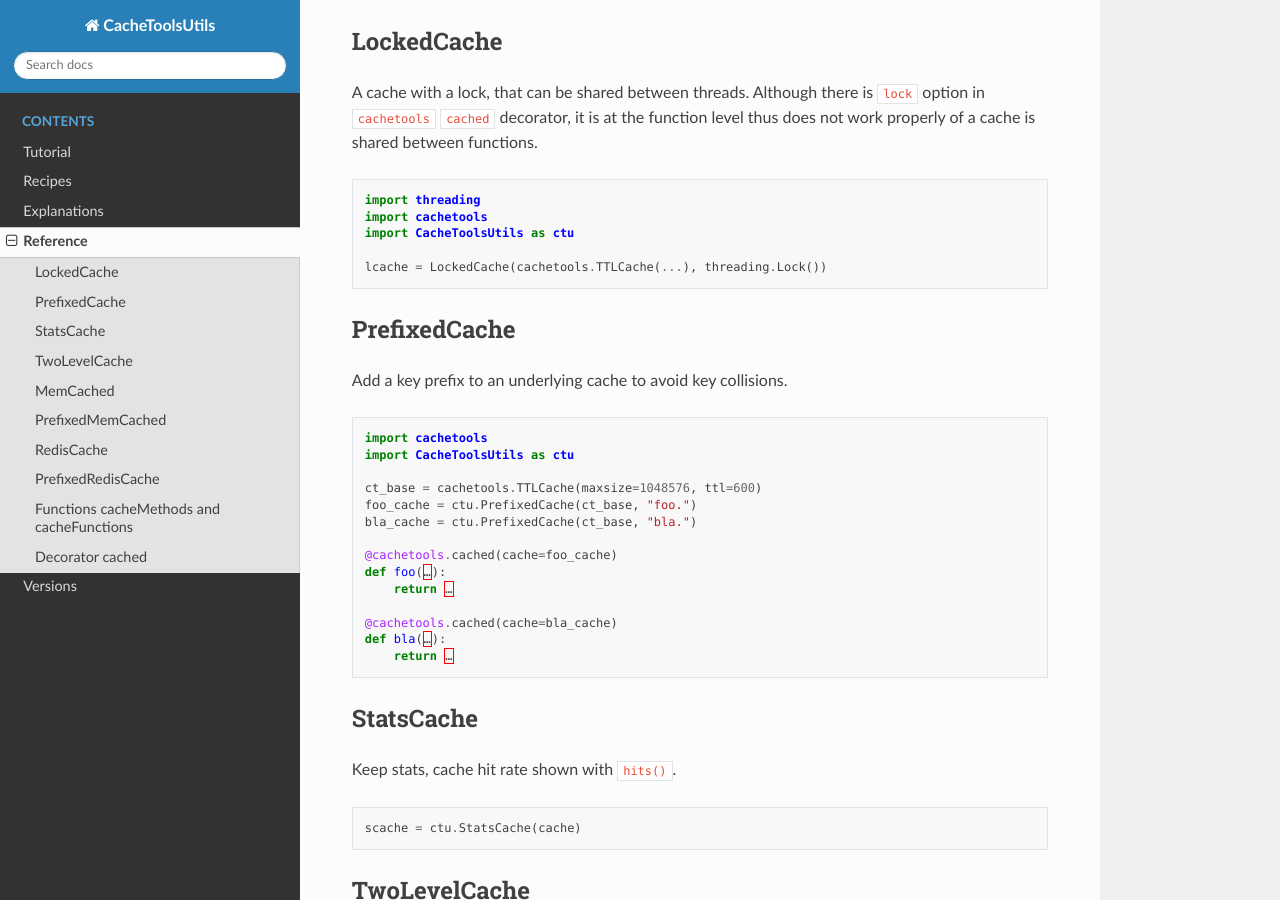
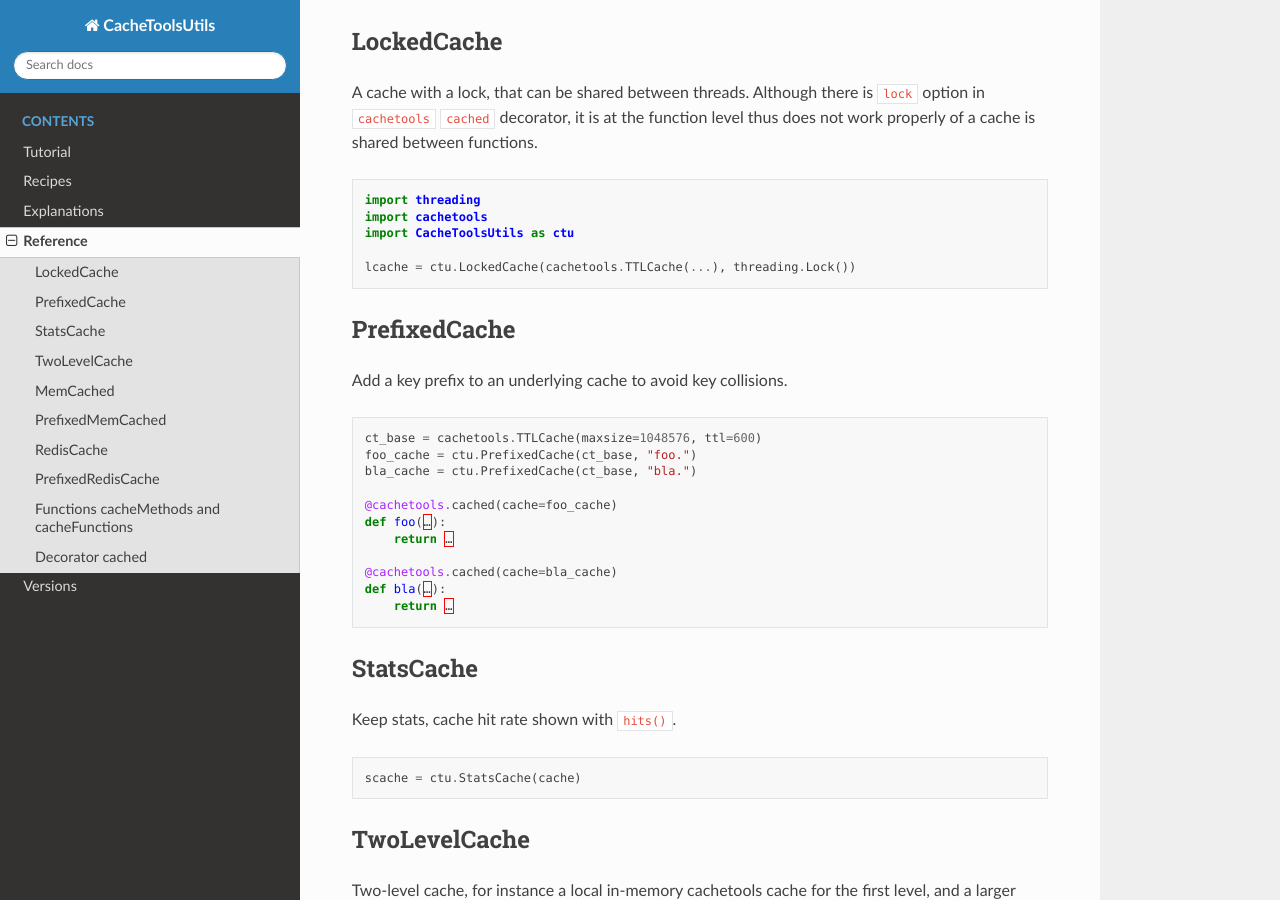
Before and after one commit to zx80/cachetools-utils, a Sphinx documentation site: the page built from docs/REFERENCE.md, in a window 1280 px wide and 900 px high, scrolled down 377 px. Built offline with Sphinx 7.4.7 and the Read the Docs theme 2.0.0, drawn with Linux system fonts in a browser that asks for light colours; pages that are not in the unit, such as notebooks, are missing from menus.

Commit message:
slightly improve examples

````diff
--- a/docs/REFERENCE.md
+++ b/docs/REFERENCE.md
@@ -34,9 +34,6 @@ lcache = LockedCache(cachetools.TTLCache(...), threading.Lock())
 Add a key prefix to an underlying cache to avoid key collisions.
 
 ```python
-import cachetools
-import CacheToolsUtils as ctu
-
 ct_base = cachetools.TTLCache(maxsize=1048576, ttl=600)
 foo_cache = ctu.PrefixedCache(ct_base, "foo.")
 bla_cache = ctu.PrefixedCache(ct_base, "bla.")
````
Also changed, not shown: other parts of docs/REFERENCE.md (+1 -1 lines).
